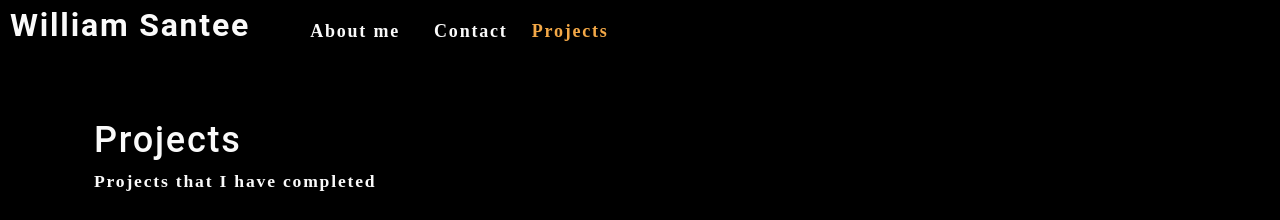
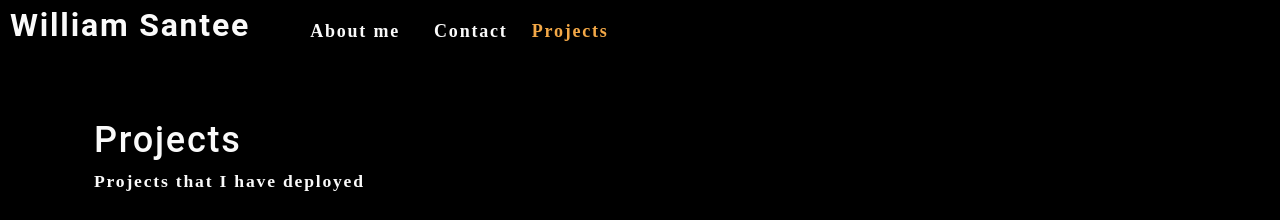
Before and after one commit to willsan0723/portfolio-react, a React (Create React App) app: page / in a window 1280 px wide. Shown: the top 220 px of the page. Built offline with nearby package versions, Linux system fonts and the light colour scheme.

Commit message:
reworded because I have only deployed projects from my bootcamp.

```diff
--- a/src/App.js
+++ b/src/App.js
@@ -12,7 +12,7 @@ function App() {
   const [categories] = useState([
     {
       name: 'projects',
-      description: 'Projects that I have completed'
+      description: 'Projects that I have deployed'
     }
   ])
 
```
